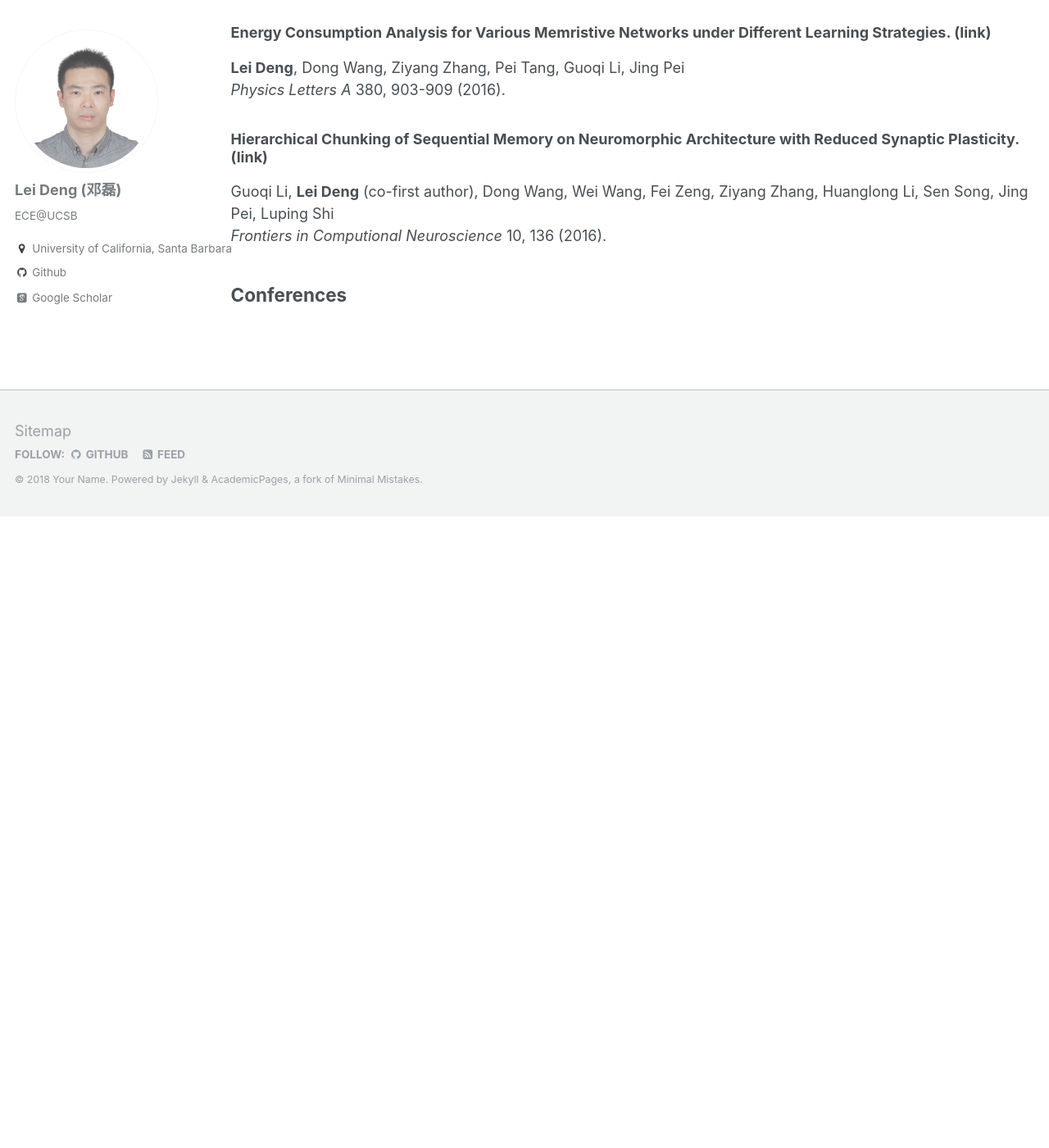
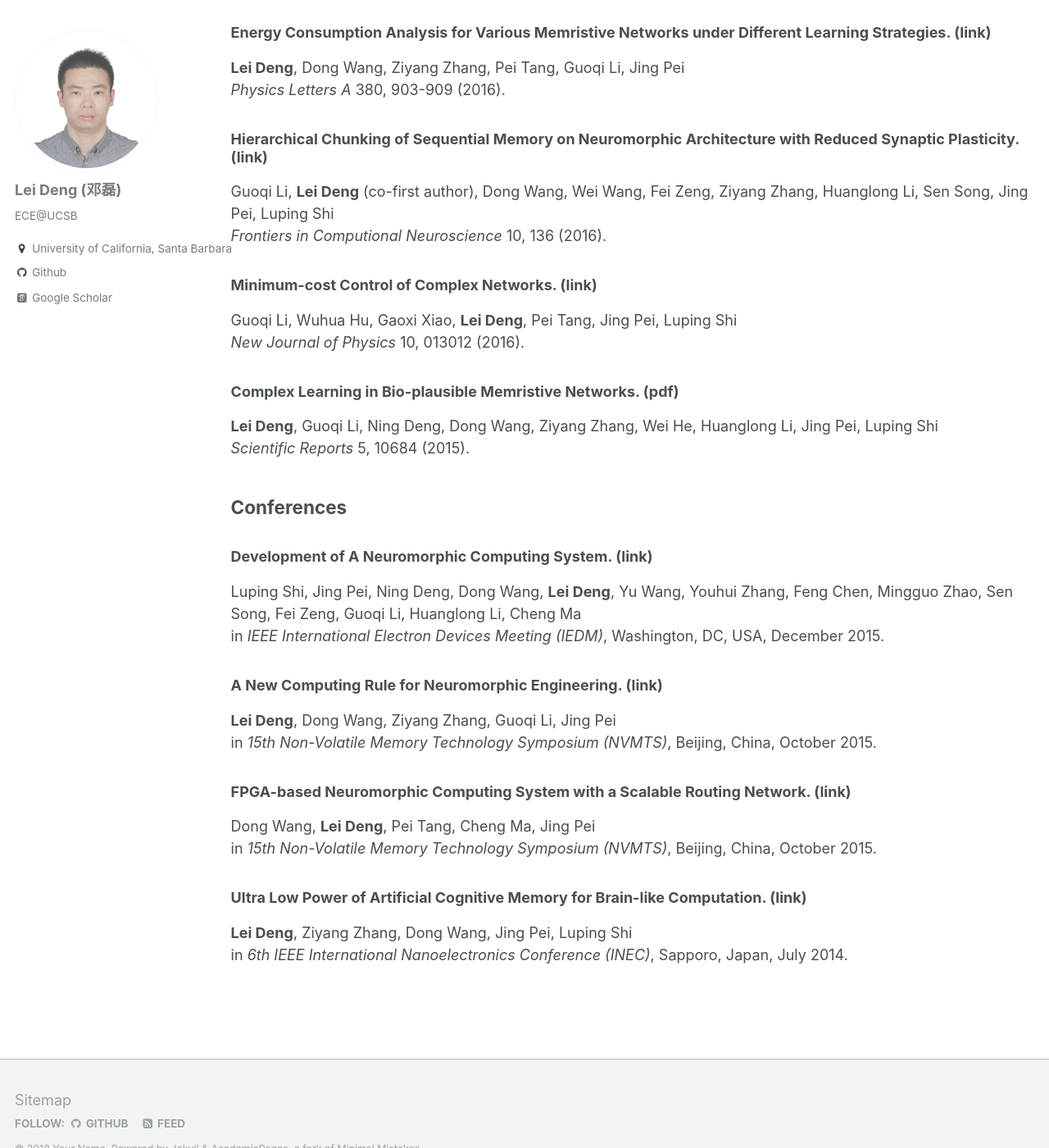
Before and after one commit to dllfei/dllfei.github.io, a Jekyll site: the page built from _pages/publications.md, in a window 1280 px wide and 1400 px high, scrolled down 1247 px. Shown: the whole window at 82% size. Built offline with Jekyll 4.4.1, drawn with Linux system fonts in a browser that asks for light colours; some web fonts are replaced; before the commit the page ends 1877 px from its top, so only the background shows below that.

Commit message:
Update publications.md

```diff
--- a/_pages/publications.md
+++ b/_pages/publications.md
@@ -44,5 +44,29 @@ Guoqi Li, **Lei Deng** (co-first author), Yi Xu, Changyun Wen, Wei Wang, Jing Pe
 Guoqi Li, **Lei Deng** (co-first author), Dong Wang, Wei Wang, Fei Zeng, Ziyang Zhang, Huanglong Li, Sen Song, Jing Pei, Luping Shi <br />
 *Frontiers in Computional Neuroscience* 10, 136 (2016).
 
+### Minimum-cost Control of Complex Networks. ([link](http://iopscience.iop.org/article/10.1088/1367-2630/18/1/013012/meta)) <br />
+Guoqi Li, Wuhua Hu, Gaoxi Xiao, **Lei Deng**, Pei Tang, Jing Pei, Luping Shi <br />
+*New Journal of Physics* 10, 013012 (2016).
+
+### Complex Learning in Bio-plausible Memristive Networks. ([pdf](https://www.nature.com/articles/srep10684.pdf)) <br />
+**Lei Deng**, Guoqi Li, Ning Deng, Dong Wang, Ziyang Zhang, Wei He, Huanglong Li, Jing Pei, Luping Shi <br />
+*Scientific Reports* 5, 10684 (2015).
+
 
 ## Conferences
+
+### Development of A Neuromorphic Computing System. ([link](https://ieeexplore.ieee.org/document/7409624/)) <br />
+Luping Shi, Jing Pei, Ning Deng, Dong Wang, **Lei Deng**, Yu Wang, Youhui Zhang, Feng Chen, Mingguo Zhao, Sen Song, Fei Zeng, Guoqi Li, Huanglong Li, Cheng Ma <br />
+in *IEEE International Electron Devices Meeting (IEDM)*, Washington, DC, USA, December 2015.
+
+### A New Computing Rule for Neuromorphic Engineering. ([link](https://ieeexplore.ieee.org/abstract/document/7457497/)) <br />
+**Lei Deng**, Dong Wang, Ziyang Zhang, Guoqi Li, Jing Pei <br />
+in *15th Non-Volatile Memory Technology Symposium (NVMTS)*, Beijing, China, October 2015.
+
+### FPGA-based Neuromorphic Computing System with a Scalable Routing Network. ([link](https://ieeexplore.ieee.org/abstract/document/7457432/)) <br />
+Dong Wang, **Lei Deng**, Pei Tang, Cheng Ma, Jing Pei <br />
+in *15th Non-Volatile Memory Technology Symposium (NVMTS)*, Beijing, China, October 2015.
+
+### Ultra Low Power of Artificial Cognitive Memory for Brain-like Computation. ([link](https://ieeexplore.ieee.org/abstract/document/7460428/)) <br />
+**Lei Deng**, Ziyang Zhang, Dong Wang, Jing Pei, Luping Shi <br />
+in *6th IEEE International Nanoelectronics Conference (INEC)*, Sapporo, Japan, July 2014.
```
